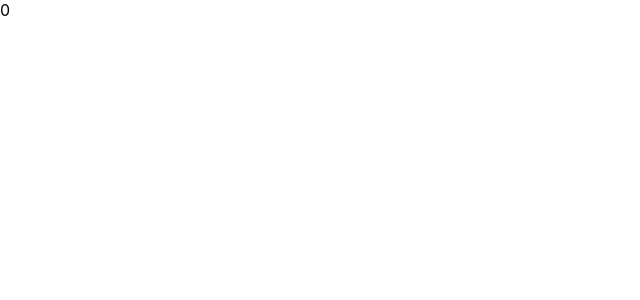
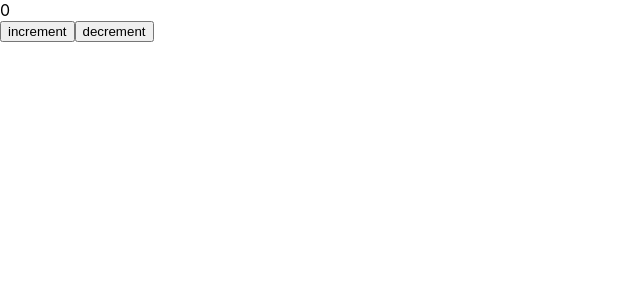
Before and after one commit to aqorbani/react-reduxtoolkit-sample, a React (Create React App) app: page / in a window 1280 px wide. Shown: the top 300 px of the page, without its empty margins (0-640 px from the left). Built offline with nearby package versions, Linux system fonts and the light colour scheme.

Commit message:
use dispatch to run increment and decrement function

```diff
--- a/src/components/Counter.js
+++ b/src/components/Counter.js
@@ -1,9 +1,21 @@
-import { useSelector } from "react-redux";
-import { selectCounter } from "../features/counter/counterSlice";
+import { useDispatch, useSelector } from "react-redux";
+import {
+  decrement,
+  increment,
+  selectCounter,
+} from "../features/counter/counterSlice";
 
 const Counter = () => {
   const counter = useSelector(selectCounter);
-  return <div>{counter}</div>;
+  const dispatch = useDispatch();
+
+  return (
+    <div>
+      <div>{counter}</div>
+      <button onClick={() => dispatch(increment())}>increment</button>
+      <button onClick={() => dispatch(decrement())}>decrement</button>
+    </div>
+  );
 };
 
 export default Counter;
```
